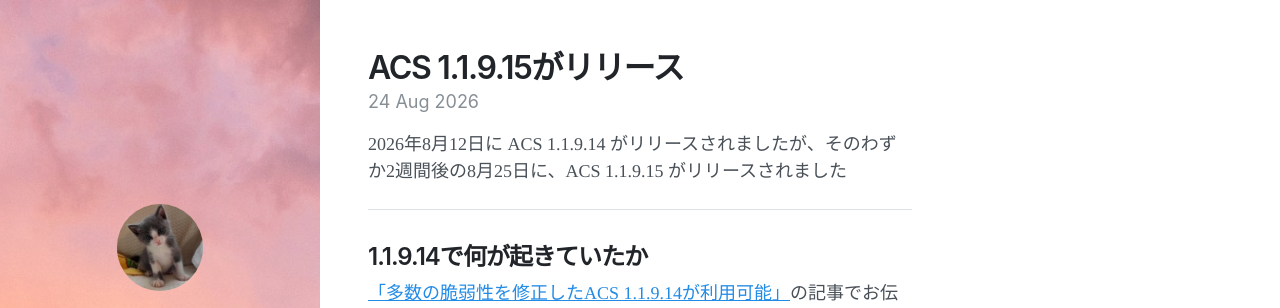
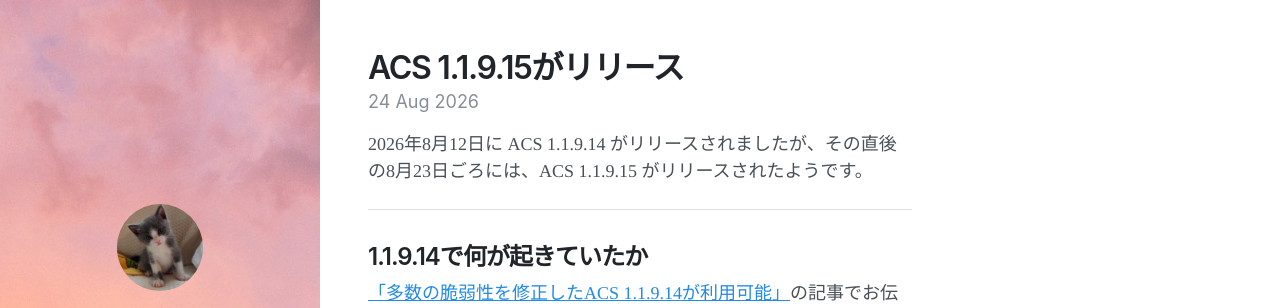
Before and after one commit to GuriCat/GuriPages, a Jekyll site: the page built from _posts/2026-08-25-ACS 1.1.9.15がリリース.markdown, in a window 1280 px wide and 900 px high. Shown: the top 308 px of the window. Built offline with Jekyll 4.4.1, drawn with Linux system fonts in a browser that asks for light colours; nearby versions of some CDN libraries; a script that is not in the unit is left out.

Commit message:
Edit: ACS 1.1.9.15のリリース日の記述を修正
Co-Authored-By: Claude Opus 5 (1M context) <noreply@anthropic.com>

```diff
--- a/_posts/2026-08-25-ACS 1.1.9.15がリリース.markdown
+++ b/_posts/2026-08-25-ACS 1.1.9.15がリリース.markdown
@@ -4,7 +4,7 @@ title: "ACS 1.1.9.15がリリース"
 date: 2026-08-25 00:00:00 +0900
 tags: [ACS, セキュリティ]
 ---
-2026年8月12日に ACS 1.1.9.14 がリリースされましたが、そのわずか2週間後の8月25日に、ACS 1.1.9.15 がリリースされました
+2026年8月12日に ACS 1.1.9.14 がリリースされましたが、その直後の8月23日ごろには、ACS 1.1.9.15 がリリースされたようです。
 
 <hr>
 
```
